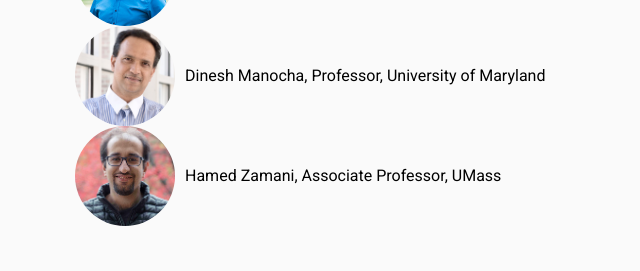
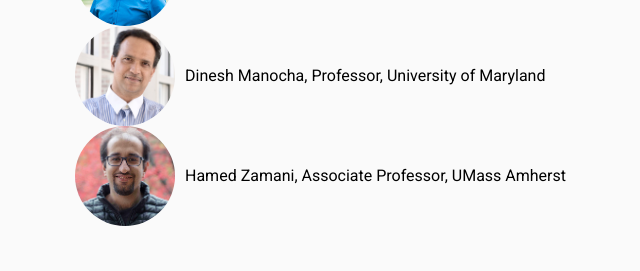
Before and after one commit to mrr-workshop/mrr-workshop.github.io, a plain HTML site: page index.html in a window 1280 px wide. Shown: the part 4320-4591 px from the top of the page, 65-705 px from the left. Drawn offline with Linux system fonts and the light colour scheme.

Commit message:
Update Hamed's affiliation

```diff
--- a/index.html
+++ b/index.html
@@ -286,7 +286,7 @@ Multimodal data is available in many applications like e-commerce production lis
 	</li>
 	<li>
 	   <a class="profile-link" href="https://www.cics.umass.edu/people/zamani-hamed">
-	   	<img class="profile-image" src="./assets/Panelist/hamed.jpg" alt="Hamed Zamani">  Hamed Zamani,  Associate Professor, UMass
+	   	<img class="profile-image" src="./assets/Panelist/hamed.jpg" alt="Hamed Zamani">  Hamed Zamani,  Associate Professor, UMass Amherst
 	   </a>
         </li>
 </ul>
```
